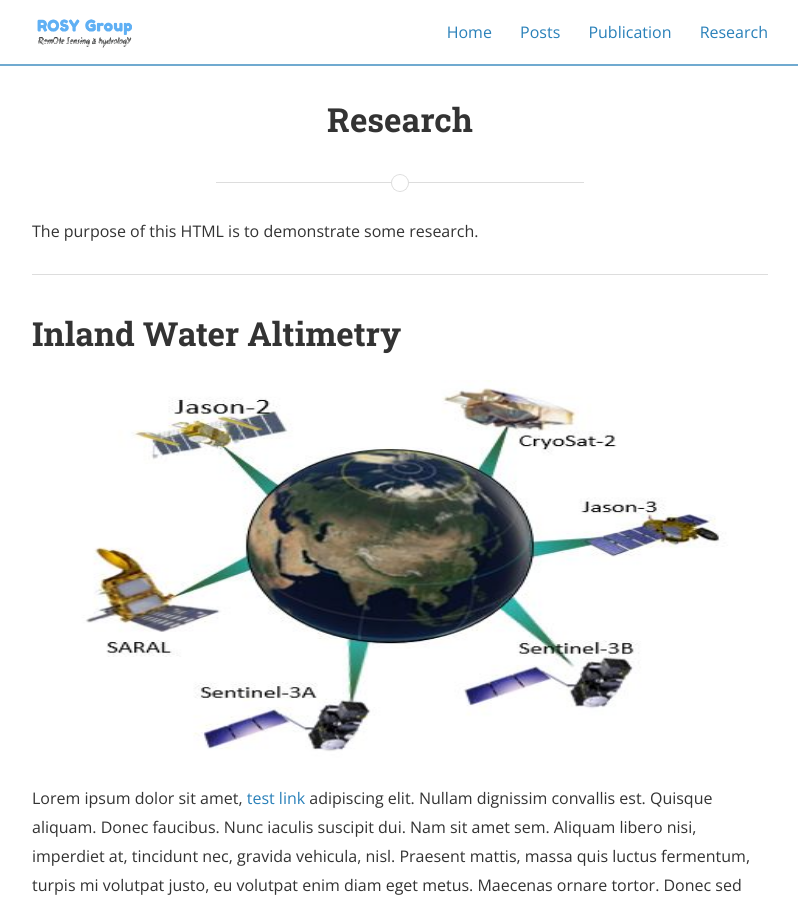
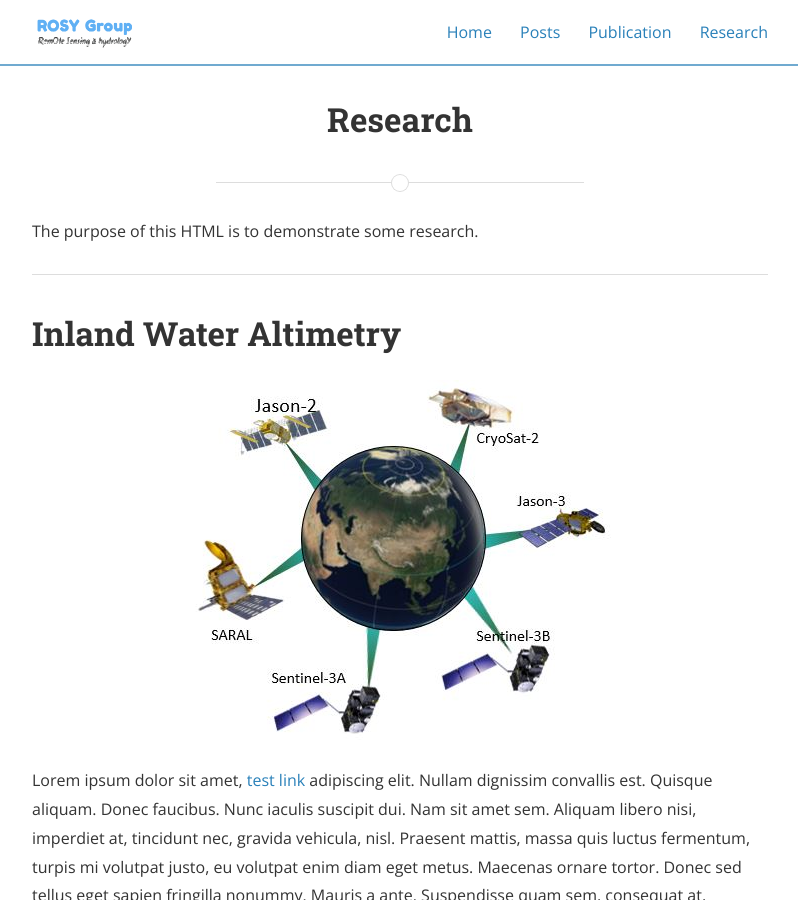
Before and after one commit to 12530/rshydro, a Jekyll site: the page built from research.md, in a window 1280 px wide and 900 px high. Shown: the whole window, without its empty margins (240-1038 px from the left). Built offline with Jekyll 4.4.1, drawn with Linux system fonts in a browser that asks for light colours; nearby versions of some CDN libraries.

Commit message:
Update research.md

```diff
--- a/research.md
+++ b/research.md
@@ -12,7 +12,7 @@ main_nav: true
 
 <h1 id="paragraph">Inland Water Altimetry</h1>
 
-<img src="/assets/missions.jpg" alt="alti-mission" width="400" height="390">
+<img src="/assets/missions.jpg" alt="alti-mission" style="width:426px;height:372px;">
 
 <p>Lorem ipsum dolor sit amet, <a href="#" title="test link">test link</a> adipiscing elit. Nullam dignissim convallis est. Quisque aliquam. Donec faucibus. Nunc iaculis suscipit dui. Nam sit amet sem. Aliquam libero nisi, imperdiet at, tincidunt nec, gravida vehicula, nisl. Praesent mattis, massa quis luctus fermentum, turpis mi volutpat justo, eu volutpat enim diam eget metus. Maecenas ornare tortor. Donec sed tellus eget sapien fringilla nonummy. Mauris a ante. Suspendisse quam sem, consequat at, commodo vitae, feugiat in, nunc. Morbi imperdiet augue quis tellus.</p>
 
```
